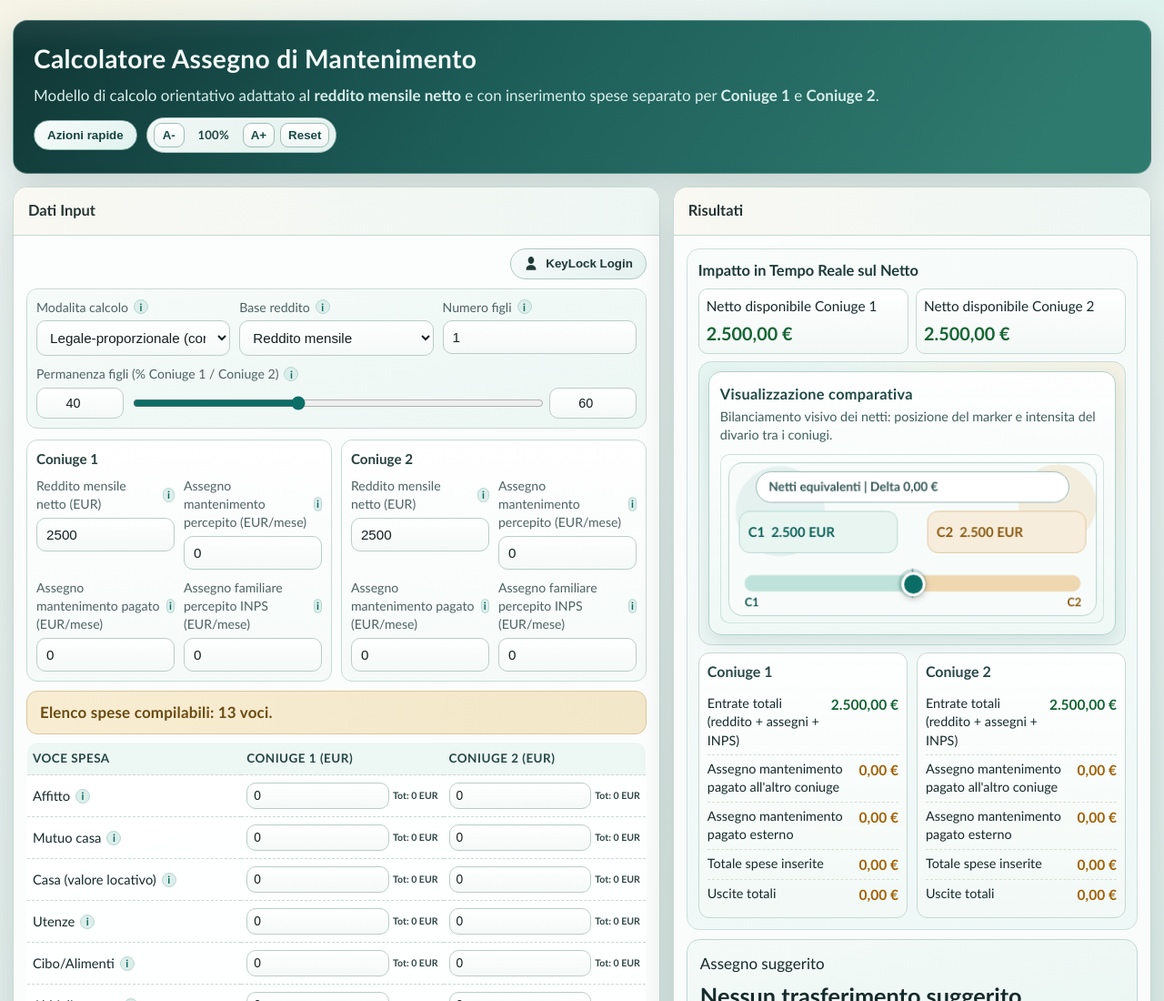
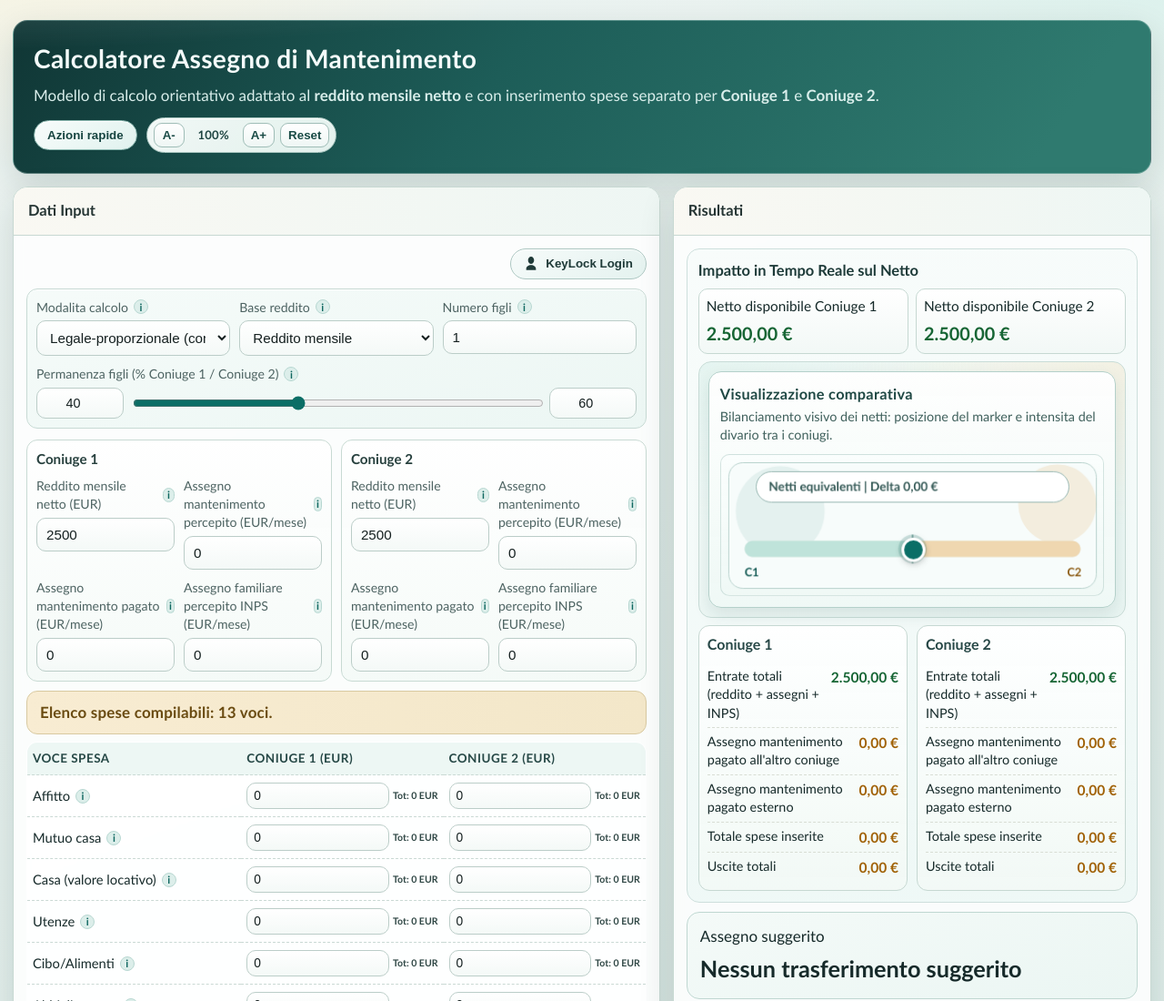
Before and after one commit to FaVaGit/mantenimento-app, a plain HTML site: page index.html in a window 1280 px wide. Shown: the top 1100 px of the page at 91% size. Drawn offline with Linux system fonts and the light colour scheme.

Commit message:
Remove duplicated values from comparative component

```diff
--- a/index.html
+++ b/index.html
@@ -2315,7 +2315,7 @@
           <div class="live-fabric-wrap">
             <div class="live-fabric-caption">Visualizzazione comparativa</div>
             <div class="live-fabric-sub">Bilanciamento visivo dei netti: posizione del marker e intensita del divario tra i coniugi.</div>
-            <canvas id="liveDiffCanvas" class="live-fabric-canvas" height="186"></canvas>
+            <canvas id="liveDiffCanvas" class="live-fabric-canvas" height="156"></canvas>
           </div>
         </div>
       `;
@@ -2350,7 +2350,7 @@
       if (!canvasEl) return;
 
       const w = Math.max(280, Math.round(canvasEl.parentElement.clientWidth - 16));
-      const h = 186;
+      const h = 156;
       canvasEl.width = w;
       canvasEl.height = h;
 
@@ -2363,8 +2363,8 @@
       netDiffFabricCanvas = fc;
 
       const centerX = w / 2;
-      const centerY = 142;
-      const radius = Math.min(56, Math.max(42, (w * 0.17)));
+      const centerY = 104;
+      const radius = Math.min(50, Math.max(38, (w * 0.16)));
       const totalAbs = Math.max(1, Math.abs(m.disp1) + Math.abs(m.disp2));
       const shift = (diffDisp / totalAbs) * (radius * 1.5);
       const pointerX = Math.max(centerX - radius * 1.6, Math.min(centerX + radius * 1.6, centerX + shift));
@@ -2422,53 +2422,6 @@
         top: w < 360 ? 29 : 27,
         fontSize: badgeFontSize,
         fill: diffDisp === 0 ? "#355a57" : (diffDisp > 0 ? "#0e655f" : "#85520c"),
-        fontFamily: "Candara",
-        fontWeight: "700"
-      }));
-
-      const cardTop = 62;
-      const cardH = 46;
-      const cardGap = 18;
-      const cardW = Math.min(180, Math.max(118, (w - (cardGap + 56)) / 2));
-      const leftCardX = 20;
-      const rightCardX = w - cardW - 20;
-
-      fc.add(new window.fabric.Rect({
-        left: leftCardX,
-        top: cardTop,
-        width: cardW,
-        height: cardH,
-        rx: 12,
-        ry: 12,
-        fill: "#e8f5f1",
-        stroke: "#bad9d2",
-        strokeWidth: 1
-      }));
-      fc.add(new window.fabric.Rect({
-        left: rightCardX,
-        top: cardTop,
-        width: cardW,
-        height: cardH,
-        rx: 12,
-        ry: 12,
-        fill: "#f7eddc",
-        stroke: "#e3c79d",
-        strokeWidth: 1
-      }));
-
-      fc.add(new window.fabric.Text(`C1  ${eurTiny(m.disp1)}`, {
-        left: leftCardX + 10,
-        top: cardTop + 15,
-        fontSize: 15,
-        fill: "#0d625a",
-        fontFamily: "Candara",
-        fontWeight: "700"
-      }));
-      fc.add(new window.fabric.Text(`C2  ${eurTiny(m.disp2)}`, {
-        left: rightCardX + 10,
-        top: cardTop + 15,
-        fontSize: 15,
-        fill: "#8a5a10",
         fontFamily: "Candara",
         fontWeight: "700"
       }));
@@ -2533,7 +2486,7 @@
 
       fc.add(new window.fabric.Text("C1", {
         left: 26,
-        top: 156,
+        top: 123,
         fontSize: 13,
         fill: "#145b55",
         fontFamily: "Candara",
@@ -2541,7 +2494,7 @@
       }));
       fc.add(new window.fabric.Text("C2", {
         left: w - 41,
-        top: 156,
+        top: 123,
         fontSize: 13,
         fill: "#8a580f",
         fontFamily: "Candara",
```
